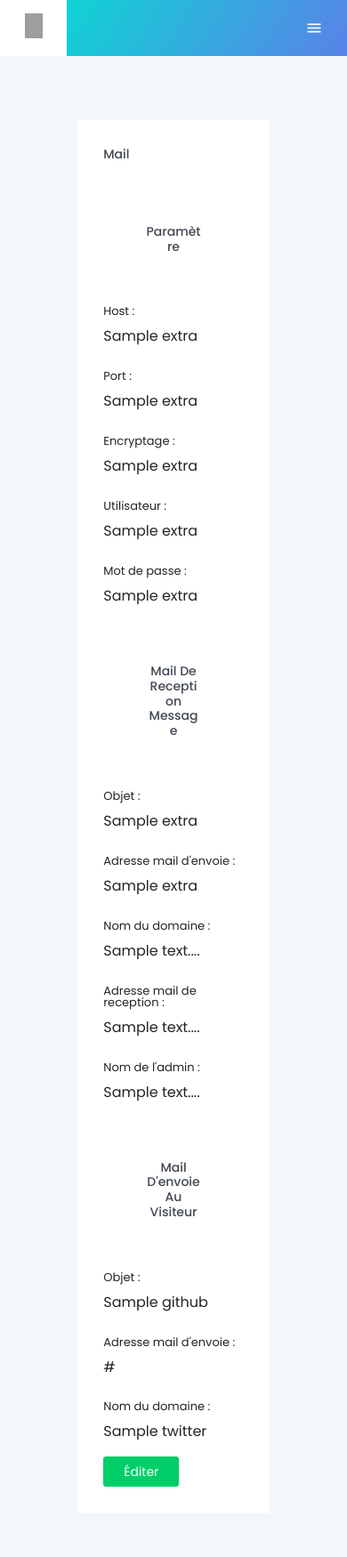
After one commit to JefDc/portfolio, a Symfony app: template templates/admin/extra/mail/index.html.twig in a window 390 px wide. The commit adds this page. Shown: the whole page at 89% size. Run offline with Twig, Linux system fonts and the light colour scheme; the template is opened without the code that fills it: most values are stand-ins (such as "Sample title", 1, 10 or a date in 2020); some libraries are stand-ins or nearby versions; grey boxes are pictures that could not be loaded.

Commit message:
add entity MailSetting, add index extra mail, modify password send email

```diff
--- a/src/Controller/ExtraController.php
+++ b/src/Controller/ExtraController.php
@@ -23,7 +23,7 @@ class ExtraController extends AbstractController
      */
     public function index(ExtraRepository $extraRepository): Response
     {
-        return $this->render('/admin/extra/index.html.twig', [
+        return $this->render('/admin/extra/site/index.html.twig', [
             'extras' => $extraRepository->findAll(),
         ]);
     }
@@ -44,7 +44,7 @@ class ExtraController extends AbstractController
             ]);
         }
 
-        return $this->render('/admin/extra/_form.html.twig', [
+        return $this->render('/admin/extra/site/_form.html.twig', [
             'extra' => $extra,
             'form' => $form->createView()
         ]);
--- a/src/Controller/MailController.php
+++ b/src/Controller/MailController.php
@@ -10,7 +10,7 @@ class MailController extends AbstractController
     {
         $transport = (new \Swift_SmtpTransport('smtp.ionos.fr', 587, 'tls'))
             ->setUsername('contact@jef-dc.com')
-            ->setPassword('claude05dusky09');
+            ->setPassword('mAc&BellaDc81');
 
         $mailer = new \Swift_Mailer($transport);
 
@@ -35,7 +35,7 @@ class MailController extends AbstractController
     {
         $tranport = (new \Swift_SmtpTransport('smtp.ionos.fr', 587, 'tls'))
             ->setUsername('contact@jef-dc.com')
-            ->setPassword('claude05dusky09');
+            ->setPassword('mAc&BellaDc81');
 
         $mailer = new \Swift_Mailer($tranport);
 
--- /dev/null
+++ b/templates/admin/extra/mail/index.html.twig
@@ -0,0 +1,160 @@
+{% extends 'admin/base.html.twig' %}
+{% block body %}
+    {% for extra in extras %}
+        <div class="main-panel">
+            <div class="content-wrapper">
+                <div class="row justify-content-center">
+                    <div class="col-8 grid-margin mt-5">
+                        <div class="card">
+                            <div class="card-body">
+                                <h4 class="card-title">Mail</h4>
+                                <div class="row">
+                                    <div class="col-md-12">
+                                        <div class="subTitle">
+                                            <h4 class="card-title text-center m-5">Paramètre</h4>
+                                            <div class="form-group row">
+                                                <label class="col-sm-3 col-form-label">Host :</label>
+                                                <div class="col-sm-9">
+                                                    {{ extra.titleSkill }}
+                                                </div>
+                                            </div>
+                                        </div>
+                                    </div>
+                                </div>
+                                <div class="row">
+                                    <div class="col-md-12">
+                                        <div class="form-group row">
+                                            <label class="col-sm-3 col-form-label">Port :</label>
+                                            <div class="col-sm-9">
+                                                {{ extra.subTitleSoftSkill }}
+                                            </div>
+                                        </div>
+                                    </div>
+                                </div>
+                                <div class="row">
+                                    <div class="col-md-12">
+                                        <div class="form-group row">
+                                            <label class="col-sm-3 col-form-label">Encryptage :</label>
+                                            <div class="col-sm-9">
+                                                {{ extra.subTitleSoftSkill }}
+                                            </div>
+                                        </div>
+                                    </div>
+                                </div>
+                                <div class="row">
+                                    <div class="col-md-12">
+                                        <div class="form-group row">
+                                            <label class="col-sm-3 col-form-label">Utilisateur :</label>
+                                            <div class="col-sm-9">
+                                                {{ extra.subTitleSoftSkill }}
+                                            </div>
+                                        </div>
+                                    </div>
+                                </div>
+                                <div class="row">
+                                    <div class="col-md-12">
+                                        <div class="form-group row">
+                                            <label class="col-sm-3 col-form-label">Mot de passe :</label>
+                                            <div class="col-sm-9">
+                                                {{ extra.subTitleSoftSkill }}
+                                            </div>
+                                        </div>
+                                    </div>
+                                </div>
+                                <div class="row">
+                                    <div class="col-md-12">
+                                        <div class="subTitle">
+                                            <h4 class="card-title text-center m-5">Mail de reception message</h4>
+                                            <div class="form-group row">
+                                                <label class="col-sm-3 col-form-label">Objet :</label>
+                                                <div class="col-sm-9">
+                                                    {{ extra.titleSoftSkill }}
+                                                </div>
+                                            </div>
+                                        </div>
+                                    </div>
+                                </div>
+                                <div class="row">
+                                    <div class="col-md-12">
+                                        <div class="form-group row">
+                                            <label class="col-sm-3 col-form-label">Adresse mail d'envoie :</label>
+                                            <div class="col-sm-9">
+                                                {{ extra.subTitleSoftSkill }}
+                                            </div>
+                                        </div>
+                                    </div>
+                                </div>
+                                <div class="row">
+                                    <div class="col-md-12">
+                                        <div class="form-group row">
+                                            <label class="col-sm-3 col-form-label">Nom du domaine :</label>
+                                            <div class="col-sm-9">
+                                                {{ extra.textSoftSkill[:300] ~ '...' }}
+                                            </div>
+                                        </div>
+                                    </div>
+                                </div>
+                                <div class="row">
+                                    <div class="col-md-12">
+                                        <div class="form-group row">
+                                            <label class="col-sm-3 col-form-label">Adresse mail de reception :</label>
+                                            <div class="col-sm-9">
+                                                {{ extra.textSoftSkill[:300] ~ '...' }}
+                                            </div>
+                                        </div>
+                                    </div>
+                                </div>
+                                <div class="row">
+                                    <div class="col-md-12">
+                                        <div class="form-group row">
+                                            <label class="col-sm-3 col-form-label">Nom de l'admin :</label>
+                                            <div class="col-sm-9">
+                                                {{ extra.textSoftSkill[:300] ~ '...' }}
+                                            </div>
+                                        </div>
+                                    </div>
+                                </div>
+                                <div class="row">
+                                    <div class="col-md-12">
+                                        <div class="subTitle">
+                                            <h4 class="card-title text-center m-5">Mail d'envoie au visiteur</h4>
+                                            <div class="form-group row">
+                                                <label class="col-sm-3 col-form-label">Objet :</label>
+                                                <div class="col-sm-9">
+                                                    {{ extra.github }}
+                                                </div>
+                                            </div>
+                                        </div>
+                                    </div>
+                                </div>
+                                <div class="row">
+                                    <div class="col-md-12">
+                                        <div class="form-group row">
+                                            <label class="col-sm-3 col-form-label">Adresse mail d'envoie :</label>
+                                            <div class="col-sm-9">
+                                                {{ extra.linkedin }}
+                                            </div>
+                                        </div>
+                                    </div>
+                                </div>
+                                <div class="row">
+                                    <div class="col-md-12">
+                                        <div class="form-group row">
+                                            <label class="col-sm-3 col-form-label">Nom du domaine :</label>
+                                            <div class="col-sm-9">
+                                                {{ extra.twitter }}
+                                            </div>
+                                        </div>
+                                    </div>
+                                </div>
+                                <a href="{{ path('extra_edit', {'id' : extra.id}) }}">
+                                    <button type="submit" class="btn btn-success mr-2">Éditer</button>
+                                </a>
+                            </div>
+                        </div>
+                    </div>
+                </div>
+            </div>
+        </div>
+    {% endfor %}
+{% endblock %}
--- a/templates/admin/extra/index.html.twig
+++ b/templates/admin/extra/site/index.html.twig
@@ -7,7 +7,7 @@
                     <div class="col-8 grid-margin mt-5">
                         <div class="card">
                             <div class="card-body">
-                                <h4 class="card-title">Extra</h4>
+                                <h4 class="card-title">Site</h4>
                                 <div class="row">
                                     <div class="col-md-12">
                                         <div class="subTitle">
--- a/templates/admin/sidebar.html.twig
+++ b/templates/admin/sidebar.html.twig
@@ -48,11 +48,28 @@
                 <span class="menu-title">Contact</span>
             </a>
         </li>
+        {#<li class="nav-item">#}
+            {#<a class="nav-link" href="{{ path('extra_index') }}">#}
+                {#<i class="menu-icon mdi mdi-code-tags"></i>#}
+                {#<span class="menu-title">Extra</span>#}
+            {#</a>#}
+        {#</li>#}
         <li class="nav-item">
-            <a class="nav-link" href="{{ path('extra_index') }}">
+            <a class="nav-link" data-toggle="collapse" href="#ui-basic" aria-expanded="false" aria-controls="ui-basic">
                 <i class="menu-icon mdi mdi-code-tags"></i>
                 <span class="menu-title">Extra</span>
+                <i class="menu-arrow"></i>
             </a>
+            <div class="collapse" id="ui-basic">
+                <ul class="nav flex-column sub-menu">
+                    <li class="nav-item">
+                        <a class="nav-link" href="{{ path('extra_index') }}">Site</a>
+                    </li>
+                    <li class="nav-item">
+                        <a class="nav-link" href="pages/ui-features/typography.html">Mail</a>
+                    </li>
+                </ul>
+            </div>
         </li>
     </ul>
 </nav>
```
Also changed, not shown: src/Entity/MailSetting.php (added, +108 -0 lines), src/Migrations/Version20190302122506.php (added, +35 -0 lines), src/Repository/MailSettingRepository.php (added, +50 -0 lines), templates/admin/extra/site/_form.html.twig (renamed from templates/admin/extra/_form.html.twig), templates/admin/extra/site/edit.html.twig (renamed from templates/admin/extra/edit.html.twig).
